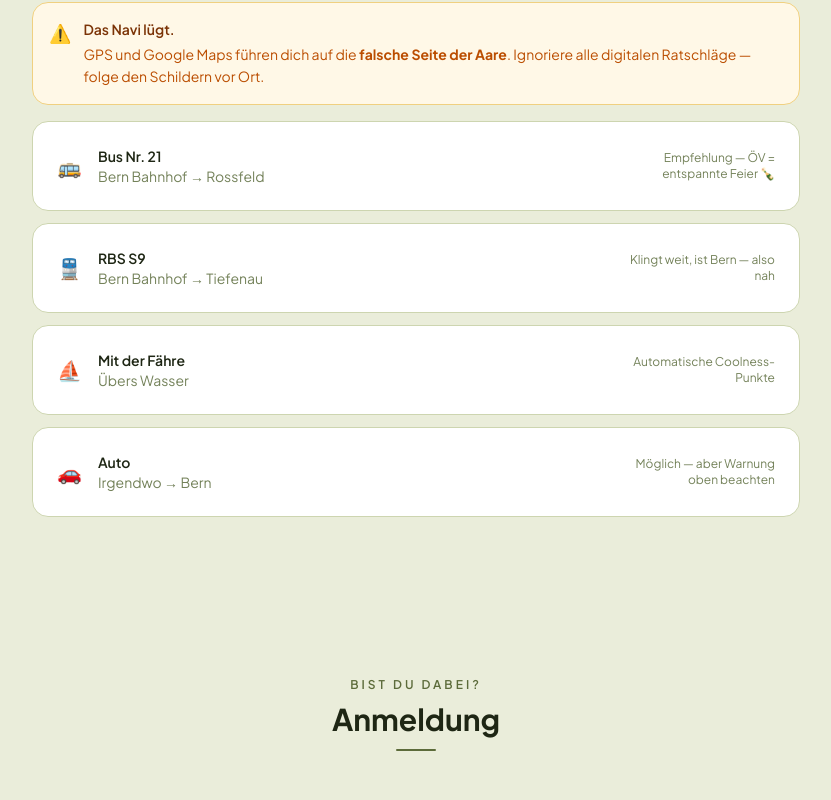
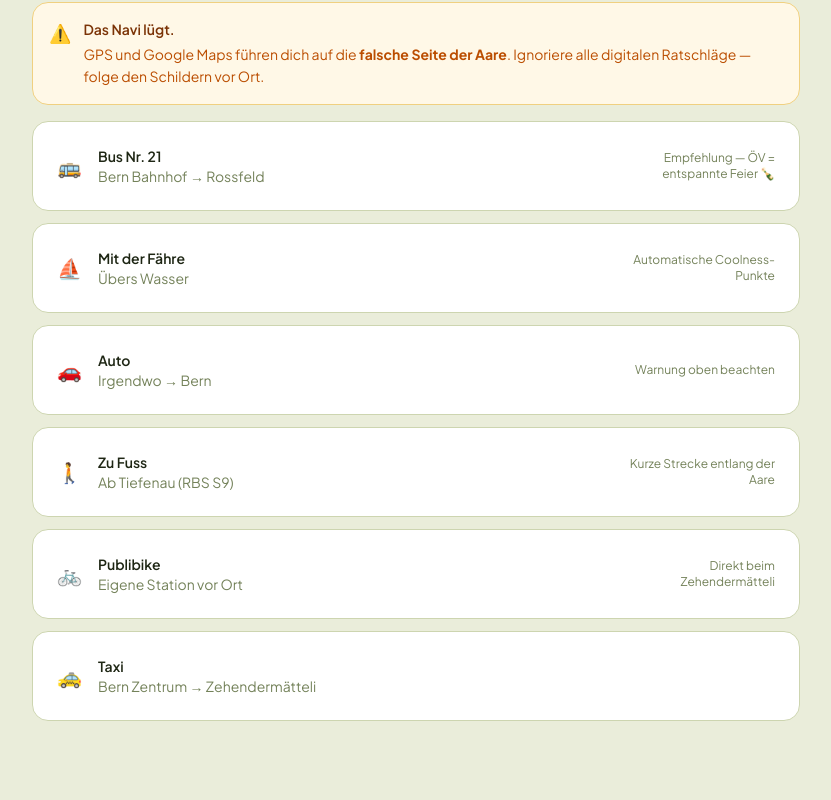
Before and after one commit to laurentb-wq/hochzeit-mila, a Next.js app: page / in a window 1280 px wide. Shown: the part 3180-3980 px from the top of the page, without its empty margins (224-1055 px from the left). Built offline with nearby package versions, Linux system fonts and the light colour scheme.

Commit message:
update Anreise options

```diff
--- a/app/page.tsx
+++ b/app/page.tsx
@@ -233,9 +233,11 @@ export default function Home() {
             <div className="space-y-3">
               {[
                 { icon: "🚌", title: "Bus Nr. 21", from: "Bern Bahnhof → Rossfeld", note: "Empfehlung — ÖV = entspannte Feier 🍾" },
-                { icon: "🚆", title: "RBS S9", from: "Bern Bahnhof → Tiefenau", note: "Klingt weit, ist Bern — also nah" },
                 { icon: "⛵", title: "Mit der Fähre", from: "Übers Wasser", note: "Automatische Coolness-Punkte" },
-                { icon: "🚗", title: "Auto", from: "Irgendwo → Bern", note: "Möglich — aber Warnung oben beachten" },
+                { icon: "🚗", title: "Auto", from: "Irgendwo → Bern", note: "Warnung oben beachten" },
+                { icon: "🚶", title: "Zu Fuss", from: "Ab Tiefenau (RBS S9)", note: "Kurze Strecke entlang der Aare" },
+                { icon: "🚲", title: "Publibike", from: "Eigene Station vor Ort", note: "Direkt beim Zehendermätteli" },
+                { icon: "🚕", title: "Taxi", from: "Bern Zentrum → Zehendermätteli", note: "" },
               ].map(({ icon, title, from, note }, i) => (
                 <AnimatedSection key={title} delay={0.1 + i * 0.07}>
                   <Card className="flex items-center gap-4">
```
